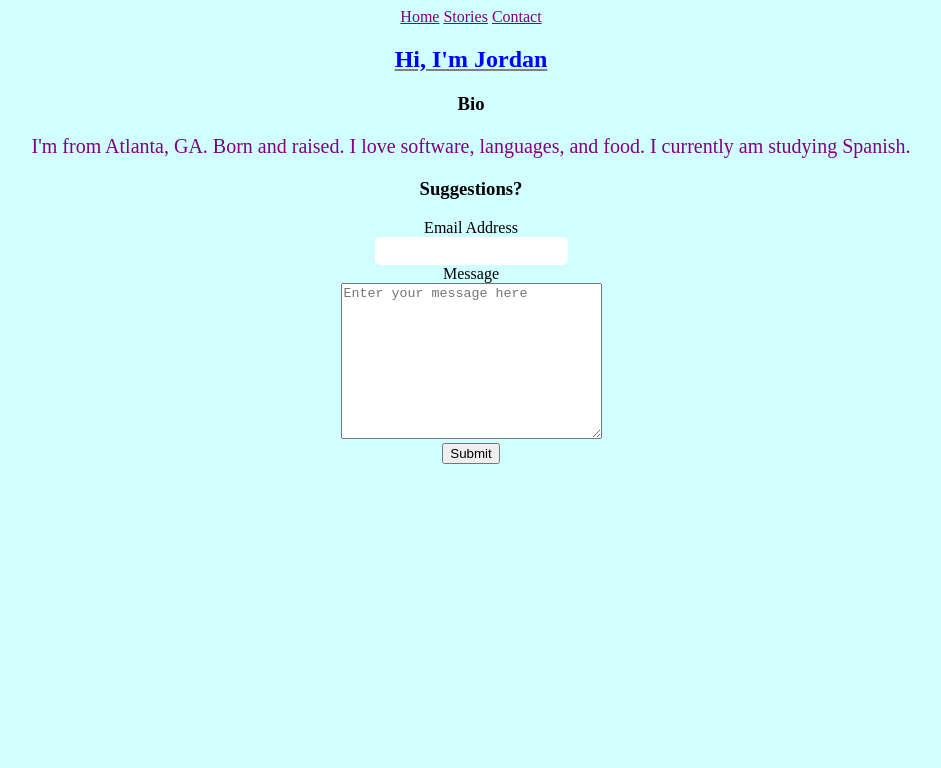
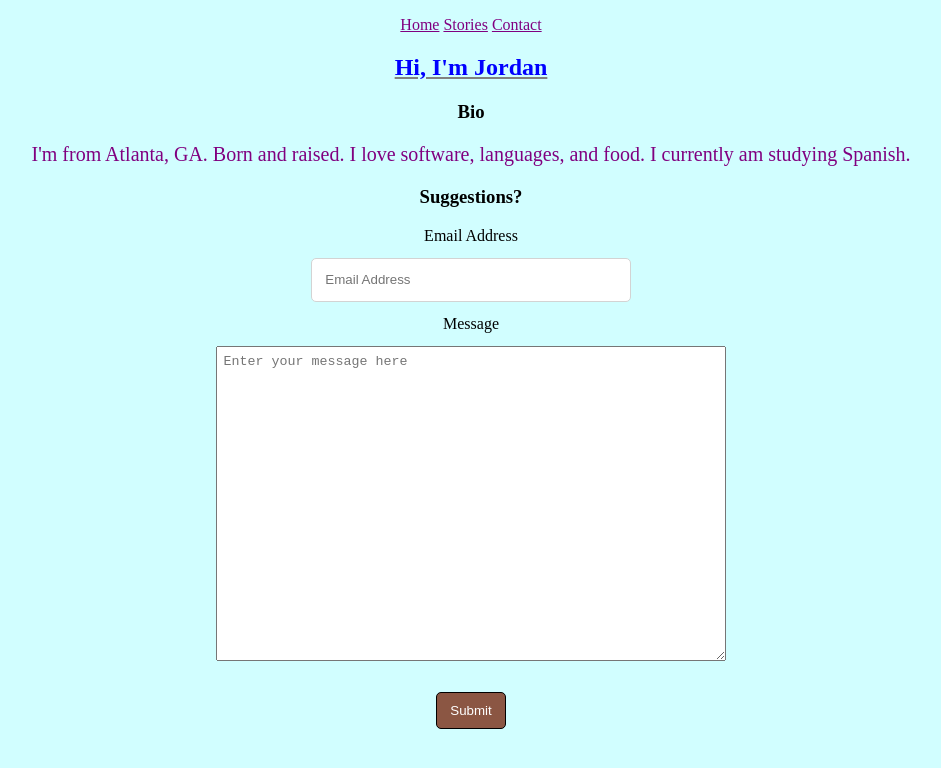
Before and after one commit to JordanBlount/jordanblount.github.io, a plain HTML site: page pages/contact.html in a window 1280 px wide. Shown: the whole page, without its empty margins (169-1110 px from the left). Drawn offline with Linux system fonts and the light colour scheme.

Commit message:
Added final fixes to be able to submit

```diff
--- a/css/styles.css
+++ b/css/styles.css
@@ -4,6 +4,12 @@ html, *, *::before, *::after {
 
 body {
     text-align: center;
+    background-color: #d1feff;
+    margin: 0 auto;
+}
+
+nav {
+    margin-top: 1em;
 }
 
 .name {
@@ -21,31 +27,62 @@ p {
 
 .favList {
     text-decoration: underline gray;
-}
-
-body {
-    background-color: #d1feff;
+    list-style: none;
 }
 
 a {
     color: purple;
 }
 
-#landingImg {
+/* #landingImg {
     position: static;
 }
 
 #intro {
     position: static;
-}
+} */
 
 #bio {
     font-size: 1.25rem;
     color: purple;
-  }
+}
+
+#bioHome {
+    margin-left: 15em;
+    margin-right: 15em;
+}
+
+.intro {
+    margin: 1em 0em;
+}
+
+#emailAddress {
+    margin: 1em 0em;
+    padding: 1em 1em;
+    width: 20rem;
+    border: 1px solid lightgray;
+}
+
+#emailMsg {
+    margin: 1em 0em;
+    padding: 0.5em 0.5em;
+}
+
+#sendMsg {
+    margin: 1em 1em;
+    padding: 0.75em 1em;
+    border-radius: 5px;
+    border: 1px solid black;
+    background-color: rgb(139, 86, 67);
+    color: white;
+}
 
 #sendMsg:hover {
-    background-color: coral;
+    background-color: rgb(161, 98, 76);
+}
+
+#sendMsg:active {
+    background-color: rgb(83, 51, 39);
 }
 
 input[type="text"] {
--- a/pages/contact.html
+++ b/pages/contact.html
@@ -11,20 +11,19 @@
       <a href="stories.html">Stories</a>
       <a href="contact.html">Contact</a>
     </nav>
-    <h2 class="name">Hi, I'm Jordan</h2>
 
-
-    <h3 class="headLine">Bio</h3>
-
-    <p id="bio">I'm from Atlanta, GA. Born and raised. I love software, languages, and food. I currently am studying Spanish.
-    </p>
+    <div class="intro">
+      <h2 class="name">Hi, I'm Jordan</h2>
+      <h3 class="headLine">Bio</h3>
+      <p id="bio">I'm from Atlanta, GA. Born and raised. I love software, languages, and food. I currently am studying Spanish.</p>
+    </div>
 
     <form id="contactForm">
       <h3 class="headLine">Suggestions?</h3>
       Email Address <br>
-      <input type="text" id="emailAddress" name="email"> <br>
+      <input id="emailAddress" type="text" name="email" placeholder="Email Address"> <br>
       Message<br>
-      <textarea name="message" id="emailMsg" cols="30" rows="10" placeholder="Enter your message here"></textarea> <br>
+      <textarea name="message" id="emailMsg" cols="60" rows="20" placeholder="Enter your message here"></textarea> <br>
       <input id="sendMsg" type="button" value="Submit">
     </form>
 
```
Also changed, not shown: index.html (+1 -1 lines), pages/stories.html (+5 -3 lines).
